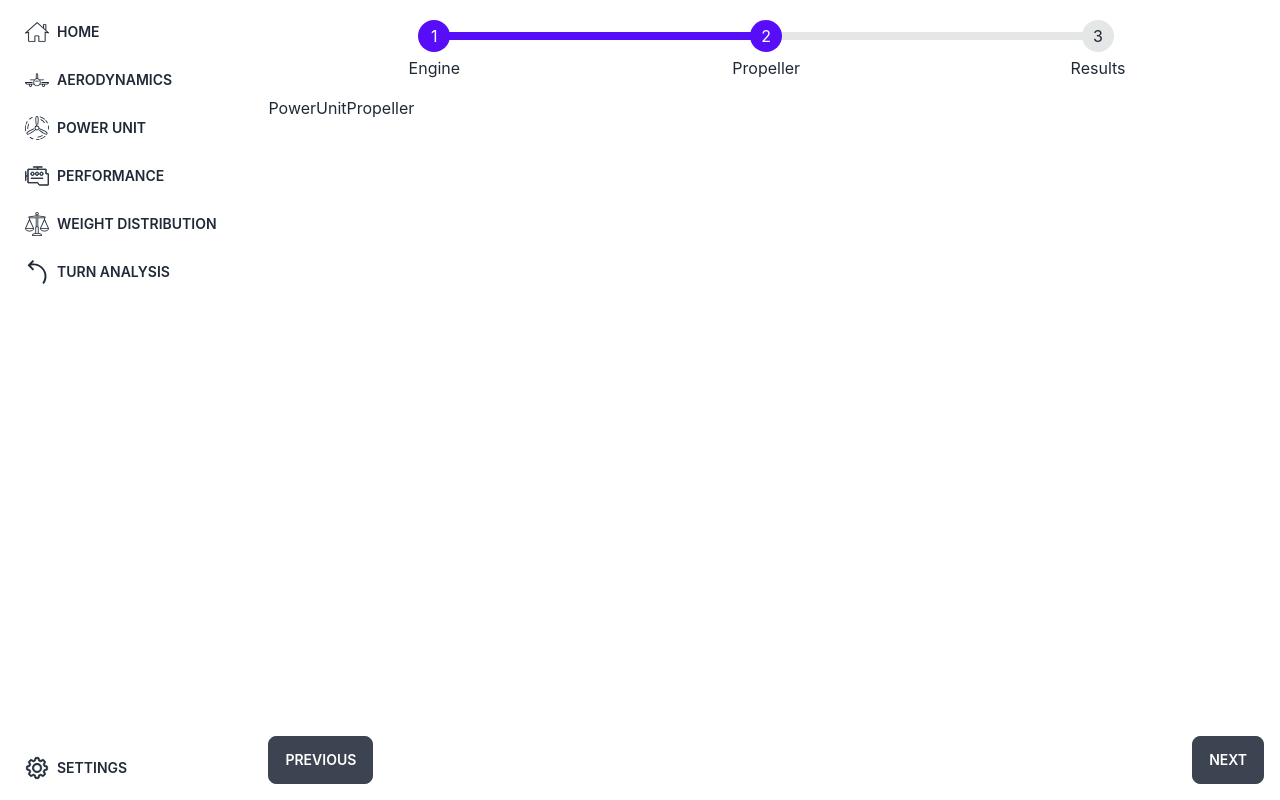
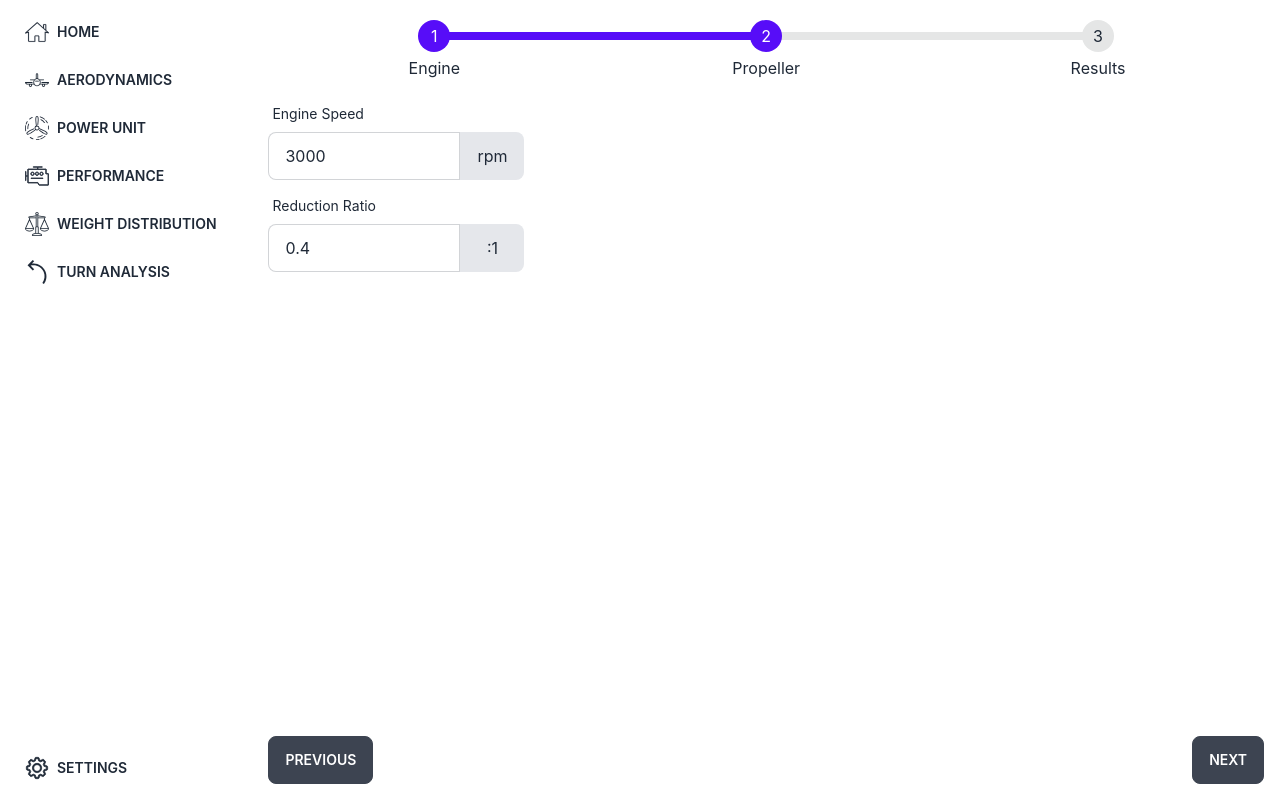
Before and after one commit to adamsmietanka/aircraft-calculator, a React (Create React App) app in the folder frontend/: page /powerunit/propeller in a window 1280 px wide. Built offline with nearby package versions, Linux system fonts and the light colour scheme.

Commit message:
refactor: move some inputs to propeller

```diff
--- a/frontend/src/features/power_unit/PowerUnitEngine.tsx
+++ b/frontend/src/features/power_unit/PowerUnitEngine.tsx
@@ -6,13 +6,9 @@ import PowerUnitEngineChart from "./PowerUnitEngineChart";
 
 const PowerUnitEngine = () => {
     const seaLevelPower = useEngineStore((state) => state.seaLevelPower)
-    const engineSpeed = useEngineStore((state) => state.engineSpeed)
-    const reductionRatio = useEngineStore((state) => state.reductionRatio)
     const maxAltitude = useEngineStore((state) => state.maxAltitude)
     const kCoefficient = useEngineStore((state) => state.kCoefficient)
     const setSeaLevelPower = useEngineStore((state) => state.setSeaLevelPower)
-    const setEngineSpeed = useEngineStore((state) => state.setEngineSpeed)
-    const setReductionRatio = useEngineStore((state) => state.setReductionRatio)
     const setMaxAltitude = useEngineStore((state) => state.setMaxAltitude)
     const setKCoefficient = useEngineStore((state) => state.setKCoefficient)
   return (
@@ -24,20 +20,6 @@ const PowerUnitEngine = () => {
           step={50}
           label="Sea Level Power"
           unit="kW"
-        />
-        <InputNumber
-          value={engineSpeed}
-          setter={setEngineSpeed}
-          step={50}
-          label="Engine Speed"
-          unit="rpm"
-        />
-        <InputNumber
-          value={reductionRatio}
-          setter={setReductionRatio}
-          step={0.05}
-          label="Reduction Ratio"
-          unit=":1"
         />
         <InputSlider
           label="Maximum altitude"
--- a/frontend/src/features/power_unit/PowerUnitEngineChart.tsx
+++ b/frontend/src/features/power_unit/PowerUnitEngineChart.tsx
@@ -42,6 +42,7 @@ const PowerUnitEngineChart = () => {
         font: { size: 16 },
       },
     },
+    // dragmode: false,
   }), [powers])
 
   return (
@@ -56,6 +57,15 @@ const PowerUnitEngineChart = () => {
           },
         ]}
         layout={layout}
+        config={{
+          scrollZoom: false,
+          responsive: true,
+          modeBarButtons: [['toImage']],
+          toImageButtonOptions: {
+            format: 'png',
+            filename: 'engine_power',
+          },
+        }}
       />
   );
 };
--- a/frontend/src/features/power_unit/PowerUnitPropeller.tsx
+++ b/frontend/src/features/power_unit/PowerUnitPropeller.tsx
@@ -1,9 +1,33 @@
-import React from 'react'
+import React from "react";
+import InputNumber from "../../components/atoms/InputNumber";
+import { useEngineStore } from "./useEngine";
 
 const PowerUnitPropeller = () => {
+  const engineSpeed = useEngineStore((state) => state.engineSpeed)
+  const reductionRatio = useEngineStore((state) => state.reductionRatio)
+  const setEngineSpeed = useEngineStore((state) => state.setEngineSpeed)
+  const setReductionRatio = useEngineStore((state) => state.setReductionRatio)
   return (
-    <div>PowerUnitPropeller</div>
-  )
-}
+    <div className="flex">
+      <div className="flex flex-col w-64 mr-8 space-y-2">
+        <InputNumber
+          value={engineSpeed}
+          setter={setEngineSpeed}
+          step={50}
+          label="Engine Speed"
+          unit="rpm"
+        />
+        <InputNumber
+          value={reductionRatio}
+          setter={setReductionRatio}
+          step={0.05}
+          label="Reduction Ratio"
+          unit=":1"
+        />
+      </div>
+      <div />
+    </div>
+  );
+};
 
-export default PowerUnitPropeller
+export default PowerUnitPropeller;
```
